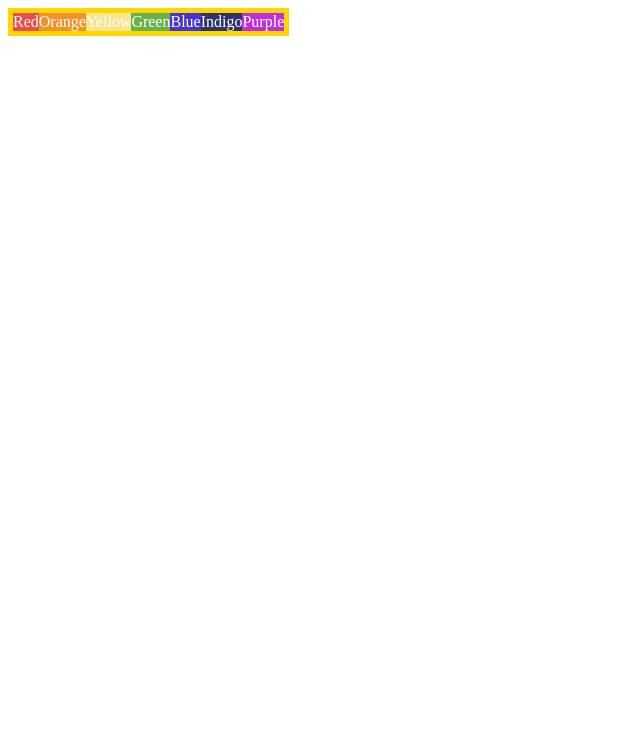
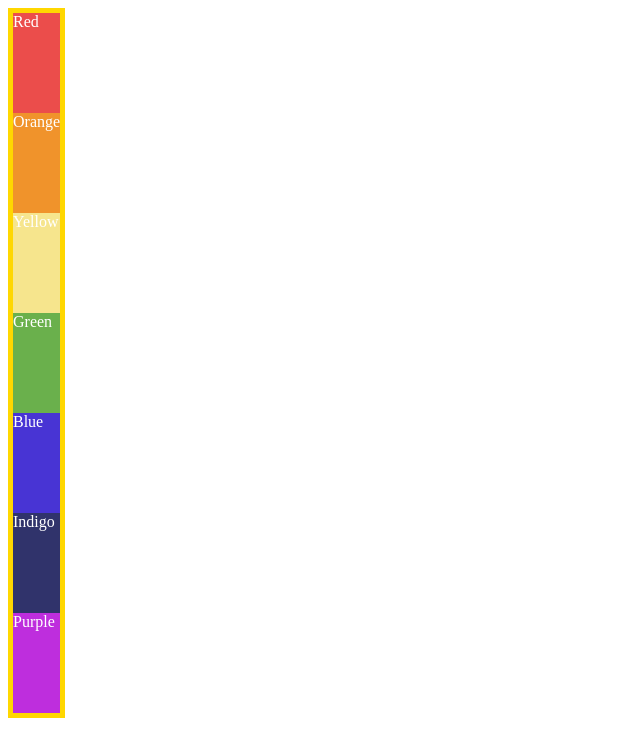
Before and after one commit to tomaslmz/curso-fullstackweb, a plain HTML site: page aulas/9.1 Flex Direction/index.html in a window 1280 px wide. Shown: the whole page, without its empty margins (0-640 px from the left). Drawn offline with Linux system fonts and the light colour scheme.

Commit message:
fix: aula 55

```diff
--- a/aulas/9.1 Flex Direction/index.html
+++ b/aulas/9.1 Flex Direction/index.html
@@ -14,6 +14,7 @@
       color: white;
       border: 5px solid gold;
       display: inline-flex;
+      flex-direction: column;
     }
 
     /*
@@ -21,8 +22,7 @@ Select all the elements that are the direct
 children of the .container class.
     */
     .container > * {
-      flex-direction: column;
-      flex-basis: 100px;;
+      flex-basis: 100px;
     }
 
 
```
